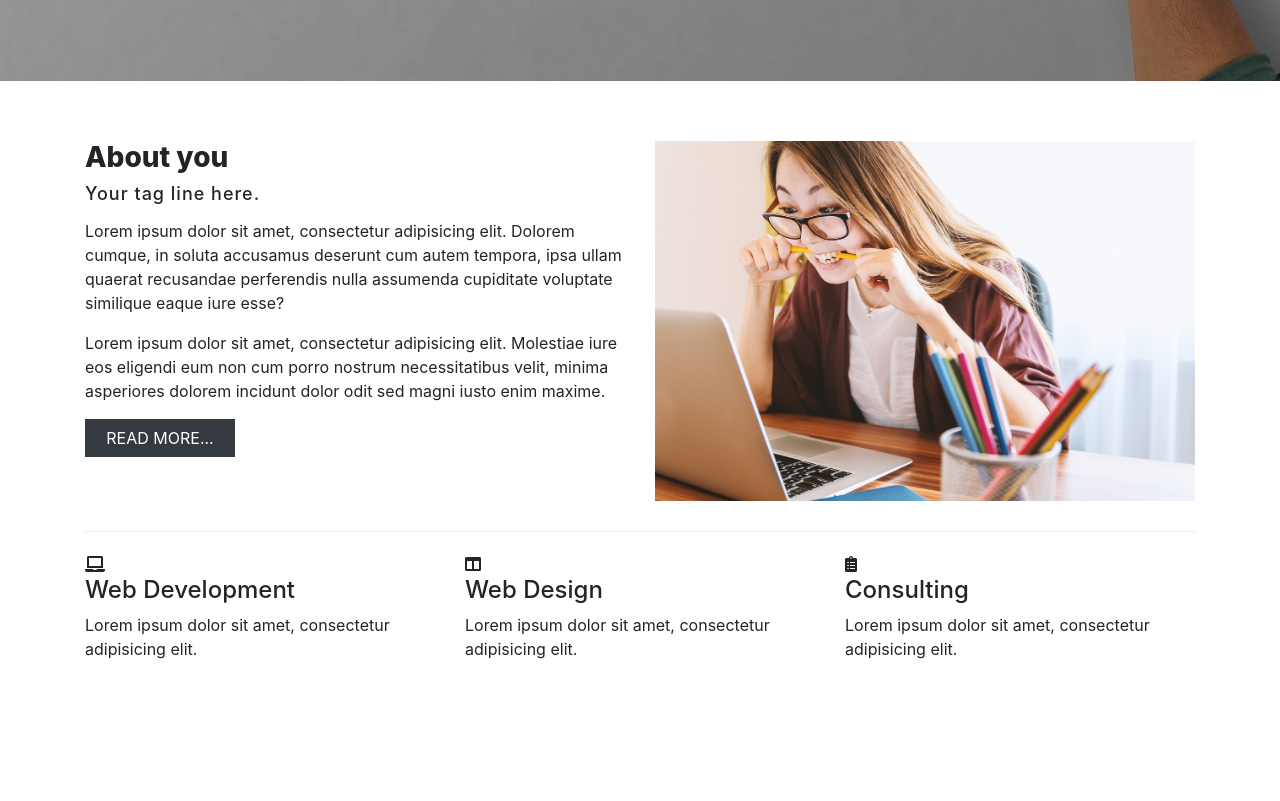
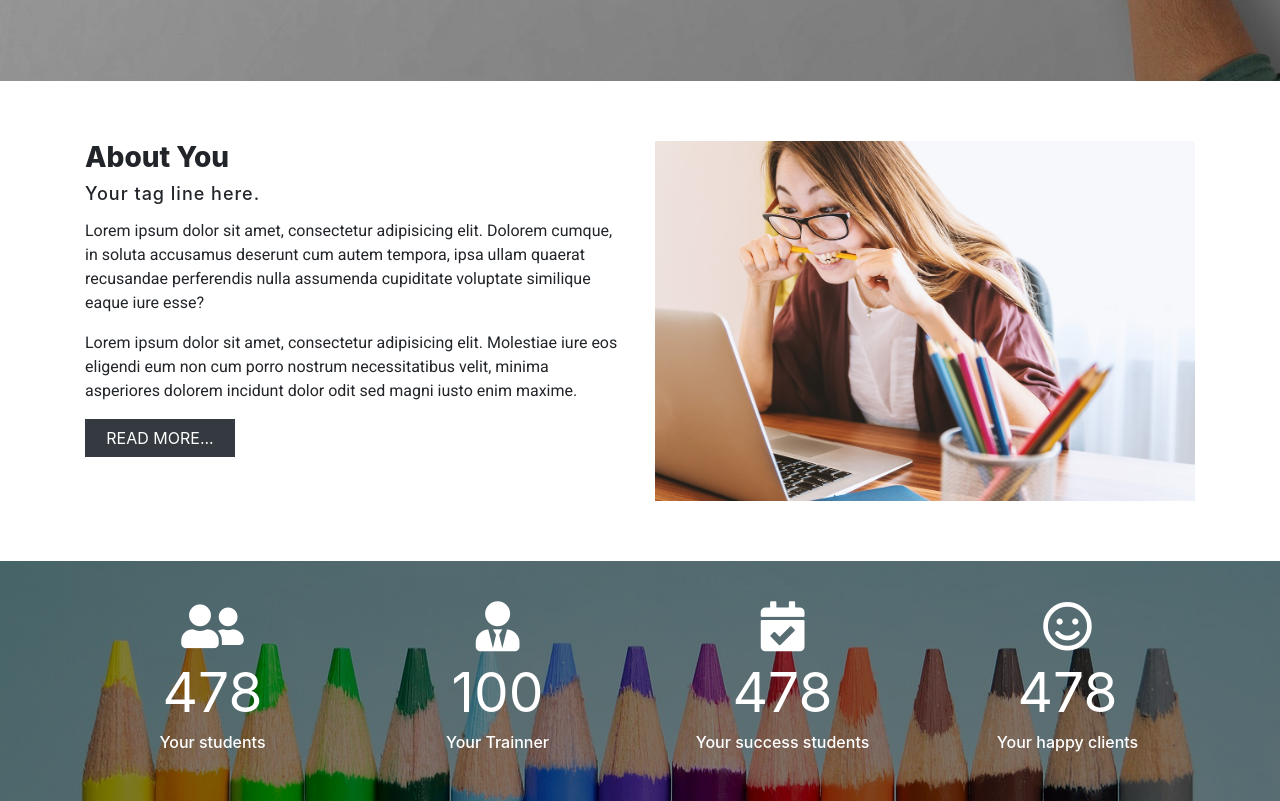
Before and after one commit to bajra03/LearningHTML, a plain HTML site: page index.html in a window 1280 px wide. Shown: the part 719-1520 px from the top of the page. Before the commit the page ends 1396 px from the top, so only its background shows below. Drawn offline with nearby package versions, Linux system fonts and the light colour scheme.

Commit message:
Third commit

```diff
--- a/asset/css/main.css
+++ b/asset/css/main.css
@@ -109,9 +109,9 @@ body {
 
 .aboutus{
 	margin-top: 60px;
-
 	width: 100%;
 }
+
 
 .about-left h1{
 	font-size: 28px;
@@ -125,11 +125,15 @@ body {
 	margin-bottom: 15px;
 }
 
+.about-left p {
+	font-family: 'Roboto', sans-serif;
+}
+
 .aboutus img{
 	width: 100%;
 }
 
-.aboutus a{
+.about-left a{
 	text-transform: uppercase;
 	border-radius: 0;
 	min-width: 150px;
@@ -137,15 +141,49 @@ body {
 	color: #fff;
 }
 
-.about-feature{
-	border-top: solid 1px #ECF0F1;
-	margin-top: 30px;
+.counter-section{
+	background-image: url(../img/banner6.jpg);
+	background-repeat: no-repeat;
+	background-attachment: fixed;
+	background-size: cover;
+	-webkit-background-size: cover;
+	-moz-background-size: cover;
+	-o-background-size: cover;
+	background-position: center;
+	position: relative;
+	margin-top: 60px;
+	padding: 40px 0;
 }
 
-.feature-box{
-	display: inline-block;
-	padding-top: 20px;
+.counter-section:before{
+	position: absolute;
+	content: '';
+	top: 0;
+	right: 0;
+	bottom: 0;
+	left: 0;
+	background-color: rgba(0,0,0,0.5);
 }
+
+.counter-box{
+	color: #fff;
+	text-align: center;
+
+}
+
+..counter-box h6{
+	margin-bottom: 0 !important;
+}
+
+.counter-data i{
+	font-size: 50px;
+}
+
+.count-value{
+	font-size: 55px;
+}
+
+
 
 
 
--- a/index.html
+++ b/index.html
@@ -73,7 +73,7 @@
 				<div class="row">
 					<div class="col-md-6 col-xm-12">
 						<div class="about-left">
-							<h1>About you</h1>
+							<h1>About You</h1>
 							<h2>Your tag line here.</h2>
 							<p>Lorem ipsum dolor sit amet, consectetur adipisicing elit. Dolorem cumque, in soluta accusamus deserunt cum autem tempora, ipsa ullam quaerat recusandae perferendis nulla assumenda cupiditate voluptate similique eaque iure esse?</p>
 							<p>Lorem ipsum dolor sit amet, consectetur adipisicing elit. Molestiae iure eos eligendi eum non cum porro nostrum necessitatibus velit, minima asperiores dolorem incidunt dolor odit sed magni iusto enim maxime.</p>
@@ -84,35 +84,44 @@
 						<img src="asset/img/banner4.jpg" alt="about image">
 					</div>
 				</div>
-				<div class="about-feature align-middle">
+			</div>
+
+			<div class="counter-section">
+				<div class="container">
 					<div class="row">
-
-						<div class="col-md-4 col-xm-12">
-							<div class="feature-box">
-								<i class="fas fa-laptop"></i>
-								<div class="feature-content">
-									<h4>Web Development</h4>
-									<p>Lorem ipsum dolor sit amet, consectetur adipisicing elit.</p>
+						<div class="col-md-3 col-xm-12">
+							<div class="counter-box">
+								<div class="counter-data" data-count="478">
+									<i class="fas fa-user-friends"></i>
+									<div class="count-value">478</div>
+									<h6>Your students</h6>
 								</div>
 							</div>
 						</div>
-
-						<div class="col-md-4 col-xm-12">
-							<div class="feature-box">
-								<i class="fas fa-columns"></i>
-								<div class="feature-content">
-									<h4>Web Design</h4>
-									<p>Lorem ipsum dolor sit amet, consectetur adipisicing elit.</p>
+						<div class="col-md-3 col-xm-12">
+							<div class="counter-box">
+								<div class="counter-data" data-count="478">
+									<i class="fas fa-user-tie"></i>
+									<div class="count-value">100</div>
+									<h6>Your Trainner</h6>
 								</div>
 							</div>
 						</div>
-
-						<div class="col-md-4 col-xm-12">
-							<div class="feature-box">
-								<i class="fas fa-clipboard-list"></i>
-								<div class="feature-content">
-									<h4>Consulting </h4>
-									<p>Lorem ipsum dolor sit amet, consectetur adipisicing elit.</p>
+						<div class="col-md-3 col-xm-12">
+							<div class="counter-box">
+								<div class="counter-data" data-count="478">
+									<i class="fas fa-calendar-check"></i>
+									<div class="count-value">478</div>
+									<h6>Your success students</h6>
+								</div>
+							</div>
+						</div>
+						<div class="col-md-3 col-xm-12">
+							<div class="counter-box">
+								<div class="counter-data" data-count="478">
+									<i class="far fa-smile"></i>
+									<div class="count-value">478</div>
+									<h6>Your happy clients</h6>
 								</div>
 							</div>
 						</div>
```
Also changed, not shown: asset/img/banner6.jpg (added).
